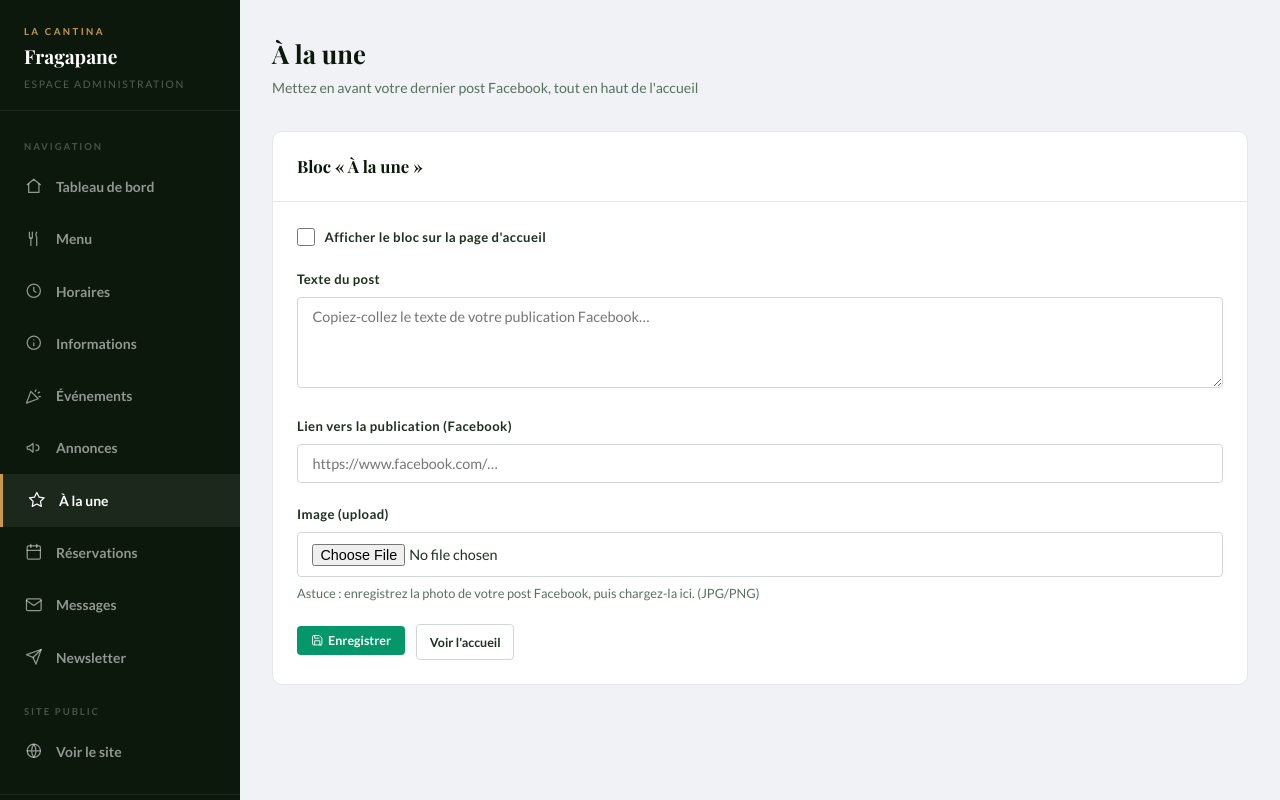
After one commit to ahmeddavidfp-spec/cantina-fragapane, a Flask app: page /admin/a-la-une in a window 1280 px wide. The commit adds this page. Run offline with Flask 3, Linux system fonts and the light colour scheme; the visitor is signed in with stand-in values (Sample User, id 1); data that the repository does not hold is empty; parts of the project's set-up code (start-up, migrations or seed data) failed here and were passed over; some libraries are stand-ins or nearby versions.

Commit message:
Admin cache-bust CSS + bloc a la une

```diff
--- a/app.py
+++ b/app.py
@@ -1415,6 +1415,35 @@ def admin_edit_info():
     return redirect(url_for('admin_info'))
 
 
+# ── Admin – « À la une » (post Facebook mis en avant) ─────────────────────────
+
+@app.route('/admin/a-la-une')
+@login_required
+def admin_featured():
+    f = {r['key']: r['value'] for r in query('SELECT key, value FROM info')}
+    return render_template('admin/featured.html', f=f)
+
+
+@app.route('/admin/a-la-une/modifier', methods=['POST'])
+@login_required
+def admin_edit_featured():
+    if request.form.get('featured_image_remove'):
+        image = ''
+    else:
+        image = save_upload('featured_image_file') or request.form.get('featured_image_existing', '').strip()
+    data = {
+        'featured_active': '1' if request.form.get('featured_active') else '',
+        'featured_text':   request.form.get('featured_text', '').strip(),
+        'featured_link':   request.form.get('featured_link', '').strip(),
+        'featured_image':  image or '',
+    }
+    for key, val in data.items():
+        execute('INSERT INTO info (key,value) VALUES (%s,%s) '
+                'ON CONFLICT (key) DO UPDATE SET value=EXCLUDED.value', (key, val))
+    flash('Bloc « À la une » mis à jour.', 'success')
+    return redirect(url_for('admin_featured'))
+
+
 # ── Admin – events ───────────────────────────────────────────────────────────
 
 @app.route('/admin/evenements')
--- a/static/css/style.css
+++ b/static/css/style.css
@@ -2997,3 +2997,28 @@ html, body { overflow-x: hidden; }
 .origin-region { font-family: var(--font-heading); font-size: 1.5rem; color: var(--dark); margin: .2rem 0 .1rem; }
 .origin-dish { font-size: .72rem; letter-spacing: .12em; text-transform: uppercase; color: var(--gold); font-weight: 700; margin-bottom: .7rem; }
 .origin-story { font-size: .92rem; color: var(--text-lt); line-height: 1.6; margin: 0; }
+
+/* ── « À la une » : dernier post Facebook (haut de l'accueil) ── */
+.featured-post { padding: 2.5rem 0 0; }
+.featured-post-card {
+  display: flex; gap: 0; align-items: stretch;
+  background: var(--light,#fff); border: 1px solid var(--border);
+  border-radius: var(--radius-lg,18px); overflow: hidden;
+  box-shadow: 0 10px 30px rgba(60,48,30,.07);
+}
+.featured-post-media { flex: 0 0 42%; max-width: 42%; display: block; }
+.featured-post-media img { width: 100%; height: 100%; min-height: 200px; object-fit: cover; display: block; }
+.featured-post-body { flex: 1; min-width: 0; padding: 1.7rem 1.9rem; display: flex; flex-direction: column; align-items: flex-start; }
+.featured-post-badge {
+  display: inline-flex; align-items: center; gap: .45rem; font-size: .7rem; font-weight: 700;
+  letter-spacing: .12em; text-transform: uppercase; color: var(--gold); margin-bottom: .7rem;
+}
+.featured-post-badge svg { color: #1877F2; }
+.featured-post-text { color: var(--text); line-height: 1.6; margin: 0 0 1.1rem; white-space: pre-line; }
+.featured-post-btn { margin-top: auto; }
+@media (max-width: 760px) {
+  .featured-post-card { flex-direction: column; }
+  .featured-post-media { max-width: 100%; flex-basis: auto; }
+  .featured-post-media img { height: 210px; min-height: 0; }
+  .featured-post-body { padding: 1.3rem 1.3rem 1.5rem; }
+}
--- a/templates/admin/base.html
+++ b/templates/admin/base.html
@@ -7,7 +7,7 @@
   <link rel="preconnect" href="https://fonts.googleapis.com">
   <link rel="preconnect" href="https://fonts.gstatic.com" crossorigin>
   <link href="https://fonts.googleapis.com/css2?family=Playfair+Display:wght@700&family=Lato:wght@400;700&display=swap" rel="stylesheet">
-  <link rel="stylesheet" href="{{ url_for('static', filename='css/style.css') }}">
+  <link rel="stylesheet" href="{{ url_for('static', filename='css/style.css') }}?v={{ asset_version }}">
 </head>
 <body class="admin-body">
 <div class="admin-layout">
@@ -36,6 +36,7 @@
       <a href="{{ url_for('admin_info') }}"          class="{% if request.endpoint == 'admin_info'          %}active{% endif %}"><span class="admin-nav-icon"><svg width="1em" height="1em" viewBox="0 0 24 24" fill="none" stroke="currentColor" stroke-width="1.7" stroke-linecap="round" stroke-linejoin="round" style="vertical-align:-.12em"><circle cx="12" cy="12" r="9"/><path d="M12 16v-4M12 8h.01"/></svg></span> Informations</a>
       <a href="{{ url_for('admin_events') }}"        class="{% if request.endpoint == 'admin_events'        %}active{% endif %}"><span class="admin-nav-icon"><svg width="1em" height="1em" viewBox="0 0 24 24" fill="none" stroke="currentColor" stroke-width="1.7" stroke-linecap="round" stroke-linejoin="round" style="vertical-align:-.12em"><path d="M2 22l6-16 10 10z"/><path d="M14 6l1-2M18 8l2-1M19 13h2"/></svg></span> Événements</a>
       <a href="{{ url_for('admin_announcements') }}" class="{% if request.endpoint == 'admin_announcements' %}active{% endif %}"><span class="admin-nav-icon"><svg width="1em" height="1em" viewBox="0 0 24 24" fill="none" stroke="currentColor" stroke-width="1.7" stroke-linecap="round" stroke-linejoin="round" style="vertical-align:-.12em"><path d="M3 11v2a1 1 0 0 0 1 1h2l5 4V6L6 10H4a1 1 0 0 0-1 1z"/><path d="M15 8a4 4 0 0 1 0 8"/></svg></span> Annonces</a>
+      <a href="{{ url_for('admin_featured') }}"      class="{% if request.endpoint == 'admin_featured'      %}active{% endif %}"><span class="admin-nav-icon"><svg width="1em" height="1em" viewBox="0 0 24 24" fill="none" stroke="currentColor" stroke-width="1.7" stroke-linecap="round" stroke-linejoin="round" style="vertical-align:-.12em"><path d="M12 2 15.09 8.26 22 9.27l-5 4.87L18.18 21 12 17.77 5.82 21 7 14.14l-5-4.87 6.91-1.01z"/></svg></span> À la une</a>
       <a href="{{ url_for('admin_reservations') }}"  class="{% if request.endpoint == 'admin_reservations'  %}active{% endif %}"><span class="admin-nav-icon"><svg width="1em" height="1em" viewBox="0 0 24 24" fill="none" stroke="currentColor" stroke-width="1.7" stroke-linecap="round" stroke-linejoin="round" style="vertical-align:-.12em"><rect x="3" y="4" width="18" height="18" rx="2"/><path d="M16 2v4M8 2v4M3 10h18"/></svg></span> Réservations</a>
       <a href="{{ url_for('admin_messages') }}"      class="{% if request.endpoint == 'admin_messages'      %}active{% endif %}"><span class="admin-nav-icon"><svg width="1em" height="1em" viewBox="0 0 24 24" fill="none" stroke="currentColor" stroke-width="1.7" stroke-linecap="round" stroke-linejoin="round" style="vertical-align:-.12em"><rect x="2" y="4" width="20" height="16" rx="2"/><path d="m2 6 10 7L22 6"/></svg></span> Messages</a>
       <a href="{{ url_for('admin_newsletter') }}"    class="{% if request.endpoint == 'admin_newsletter'    %}active{% endif %}"><span class="admin-nav-icon"><svg width="1em" height="1em" viewBox="0 0 24 24" fill="none" stroke="currentColor" stroke-width="1.7" stroke-linecap="round" stroke-linejoin="round" style="vertical-align:-.12em"><path d="M22 2 11 13"/><path d="M22 2 15 22l-4-9-9-4z"/></svg></span> Newsletter</a>
--- /dev/null
+++ b/templates/admin/featured.html
@@ -0,0 +1,65 @@
+{% extends "admin/base.html" %}
+{% block title %}À la une{% endblock %}
+
+{% block content %}
+<div class="admin-topbar">
+  <div>
+    <div class="admin-page-title">À la une</div>
+    <div class="admin-page-sub">Mettez en avant votre dernier post Facebook, tout en haut de l'accueil</div>
+  </div>
+</div>
+
+<div class="admin-card">
+  <div class="admin-card-header">
+    <div class="admin-card-title">Bloc « À la une »</div>
+  </div>
+  <div class="admin-card-body">
+    <form method="POST" action="{{ url_for('admin_edit_featured') }}" enctype="multipart/form-data">
+
+      <div class="admin-form-group">
+        <div class="admin-checkbox-group">
+          <input type="checkbox" name="featured_active" id="fa-active" {% if f.get('featured_active') %}checked{% endif %}>
+          <label for="fa-active"><b>Afficher le bloc</b> sur la page d'accueil</label>
+        </div>
+      </div>
+
+      <div class="admin-form-group">
+        <label>Texte du post</label>
+        <textarea class="admin-input" name="featured_text" rows="4"
+                  placeholder="Copiez-collez le texte de votre publication Facebook…">{{ f.get('featured_text','') }}</textarea>
+      </div>
+
+      <div class="admin-form-group">
+        <label>Lien vers la publication (Facebook)</label>
+        <input class="admin-input" type="url" name="featured_link"
+               value="{{ f.get('featured_link','') }}" placeholder="https://www.facebook.com/…">
+      </div>
+
+      <div class="admin-form-group">
+        <label>Image (upload)</label>
+        {% if f.get('featured_image') %}
+        <div style="margin:.5rem 0;">
+          <img src="/static/images/{{ f['featured_image'] }}" alt="Aperçu"
+               style="max-width:220px; border-radius:8px; border:1px solid #E5E7EB;">
+          <div class="admin-checkbox-group" style="margin-top:.5rem;">
+            <input type="checkbox" name="featured_image_remove" id="fa-rm">
+            <label for="fa-rm">Retirer l'image actuelle</label>
+          </div>
+        </div>
+        <input type="hidden" name="featured_image_existing" value="{{ f['featured_image'] }}">
+        {% endif %}
+        <input class="admin-input" type="file" name="featured_image_file" accept="image/*">
+        <div style="font-size:.8rem; color:var(--text-lt); margin-top:.35rem;">
+          Astuce : enregistrez la photo de votre post Facebook, puis chargez-la ici. (JPG/PNG)
+        </div>
+      </div>
+
+      <button type="submit" class="admin-btn admin-btn-success">
+        <svg width="1em" height="1em" viewBox="0 0 24 24" fill="none" stroke="currentColor" stroke-width="1.7" stroke-linecap="round" stroke-linejoin="round" style="vertical-align:-.12em"><path d="M19 21H5a2 2 0 0 1-2-2V5a2 2 0 0 1 2-2h11l5 5v11a2 2 0 0 1-2 2z"/><path d="M17 21v-8H7v8M7 3v5h8"/></svg>
+        Enregistrer
+      </button>
+      <a href="{{ url_for('index') }}#top" target="_blank" class="admin-btn admin-btn-outline" style="margin-left:.5rem;">Voir l'accueil</a>
+    </form>
+  </div>
+</div>
+{% endblock %}
```
Also changed, not shown: templates/index.html (+25 -0 lines).
